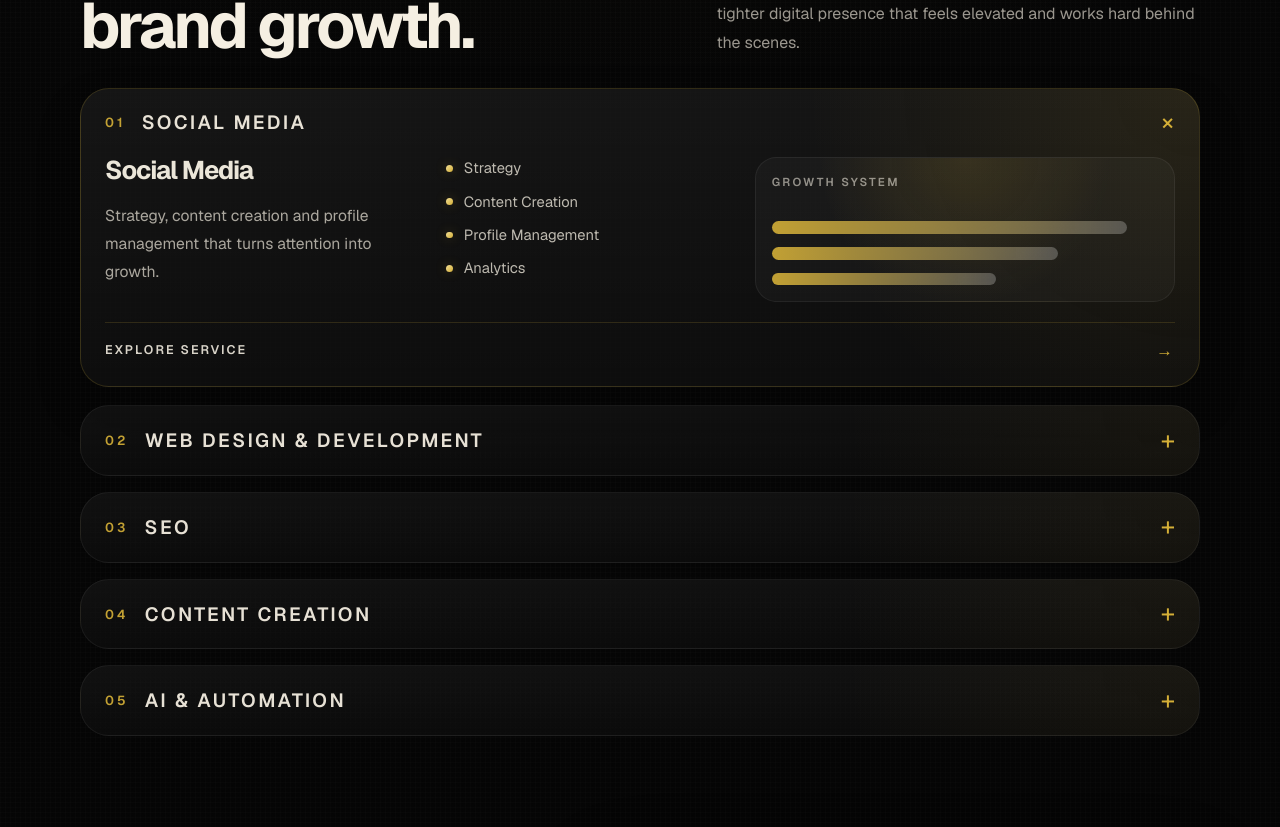
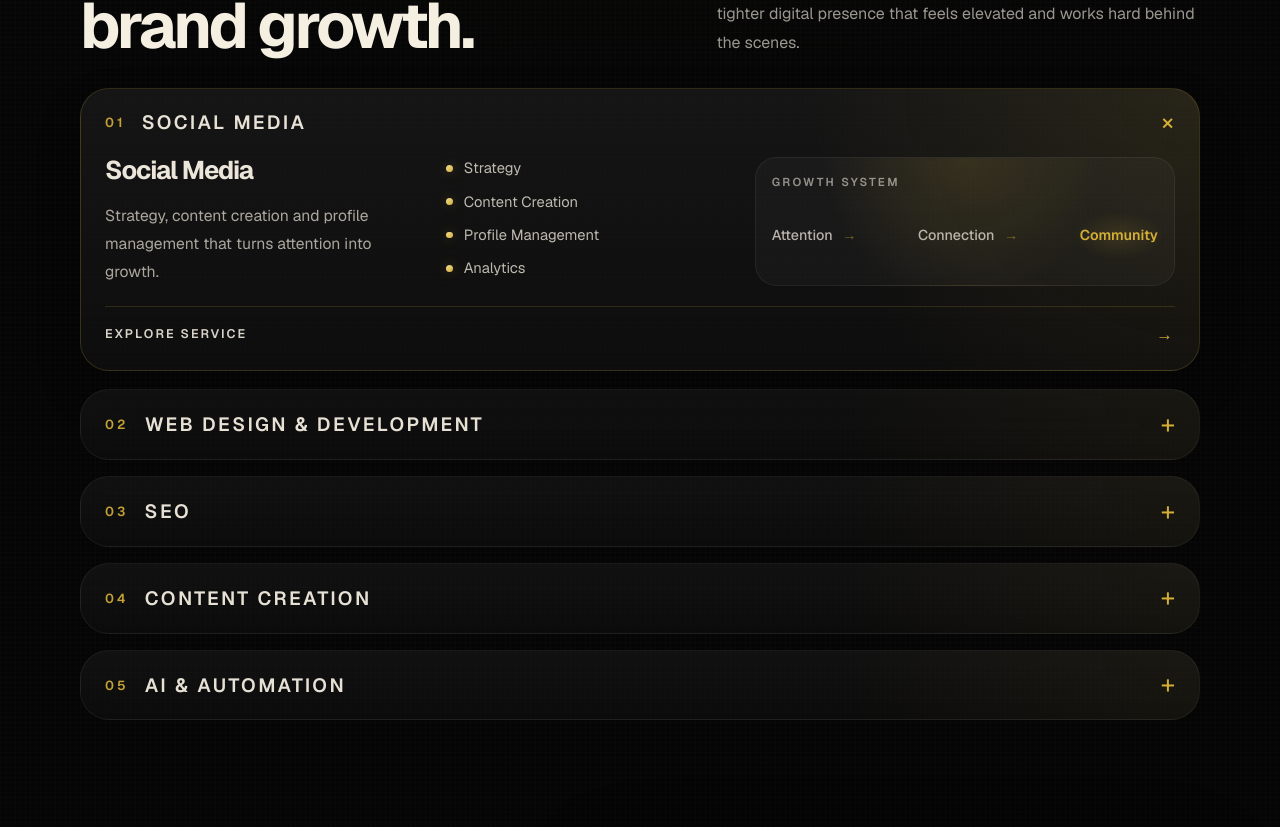
Before and after one commit to nemanja2424/asi, a Next.js app: page / in a window 1280 px wide. Shown: the part 1733-2560 px from the top of the page. Built offline with nearby package versions, Linux system fonts and the light colour scheme.

Commit message:
sirece sekcije upgrade

```diff
--- a/src/app/page.jsx
+++ b/src/app/page.jsx
@@ -72,6 +72,7 @@ const services = [
       "Strategy, content creation and profile management that turns attention into growth.",
     points: ["Strategy", "Content Creation", "Profile Management", "Analytics"],
     visualLabel: "Growth System",
+    visualSteps: ["Attention","Connection","Community"],
     href: "/services#social-media-management",
   },
   {
@@ -81,6 +82,7 @@ const services = [
       "High-performance websites designed to look exceptional and convert visitors.",
     points: ["UX Direction", "Custom Design", "Development", "Conversion"],
     visualLabel: "Digital Experience",
+    visualSteps: ["First click","Exploration","Action"],
     href: "/services#web-development",
   },
   {
@@ -90,6 +92,7 @@ const services = [
       "Search strategies that put your brand in front of the people already looking for it.",
     points: ["Technical SEO", "On-Page", "Content Mapping", "Visibility"],
     visualLabel: "Search Presence",
+    visualSteps: ["Search","Discovery","Your brand"],
     href: "/services#seo",
   },
   {
@@ -99,6 +102,7 @@ const services = [
       "Visuals, video and creative campaigns built for modern digital platforms.",
     points: ["Visual Direction", "Video", "Campaign Assets", "Creative Systems"],
     visualLabel: "Creative Production",
+    visualSteps: ["Idea","Creation","Impact"],
     href: "/services#content-creation",
   },
   {
@@ -107,7 +111,8 @@ const services = [
     description:
       "Intelligent systems that help brands work faster, smarter and more efficiently.",
     points: ["Automation Flows", "AI Support", "Workflows", "Efficiency"],
-    visualLabel: "Operational Leverage",
+    visualLabel: "Smart Workflows",
+    visualSteps: ["Trigger","Process","Done"],
     href: "/services#ai-automation",
   },
 ];
--- a/src/components/ServicesShowcase.jsx
+++ b/src/components/ServicesShowcase.jsx
@@ -1,6 +1,7 @@
 "use client";
 
 import { useState } from "react";
+import visualStyles from "./ServicesShowcase.module.css";
 
 export default function ServicesShowcase({ services, styles }) {
   const [activeIndex, setActiveIndex] = useState(0);
@@ -53,11 +54,26 @@ export default function ServicesShowcase({ services, styles }) {
 
                 <div className={styles.serviceVisual}>
                   <span className={styles.serviceVisualLabel}>{service.visualLabel}</span>
-                  <div className={styles.serviceVisualArt}>
-                    <span className={styles.serviceVisualLine} />
-                    <span className={styles.serviceVisualLine} />
-                    <span className={styles.serviceVisualLine} />
-                  </div>
+                  {service.visualSteps ? (
+                    <ol className={visualStyles.steps} aria-label={service.visualLabel}>
+                      {service.visualSteps.map((step, stepIndex) => (
+                        <li key={step} className={visualStyles.step}>
+                          <span className={visualStyles.stepLabel}>{step}</span>
+                          {stepIndex < service.visualSteps.length - 1 && (
+                            <span className={visualStyles.arrow} aria-hidden="true">
+                              {"\u2192"}
+                            </span>
+                          )}
+                        </li>
+                      ))}
+                    </ol>
+                  ) : (
+                    <div className={styles.serviceVisualArt}>
+                      <span className={styles.serviceVisualLine} />
+                      <span className={styles.serviceVisualLine} />
+                      <span className={styles.serviceVisualLine} />
+                    </div>
+                  )}
                 </div>
                 <a href={service.href} className={styles.serviceMore}>
                   Explore service
--- /dev/null
+++ b/src/components/ServicesShowcase.module.css
@@ -0,0 +1,47 @@
+.steps {
+  display: flex;
+  align-items: center;
+  justify-content: space-between;
+  gap: 0.5rem;
+  margin: auto 0;
+  padding: 1.5rem 0 0.75rem;
+  list-style: none;
+  container-type: inline-size;
+}
+
+.step {
+  display: flex;
+  align-items: center;
+  gap: clamp(0.35rem, 2.5cqi, 1rem);
+  color: rgba(245, 239, 226, 0.72);
+  font-size: clamp(0.6rem, 3.7cqi, 0.95rem);
+  font-weight: 500;
+  line-height: 1.5;
+  white-space: nowrap;
+}
+
+.stepLabel {
+  position: relative;
+  isolation: isolate;
+}
+
+.step:last-child .stepLabel {
+  color: var(--gold);
+  font-weight: 600;
+}
+
+.step:last-child .stepLabel::before {
+  content: "";
+  position: absolute;
+  inset: -0.8rem -0.3rem;
+  z-index: -1;
+  border-radius: 50%;
+  background: radial-gradient(ellipse, rgba(212, 175, 55, 0.13), transparent 72%);
+  pointer-events: none;
+}
+
+.arrow {
+  color: rgba(212, 175, 55, 0.5);
+  font-size: 1em;
+  font-weight: 400;
+}
```
